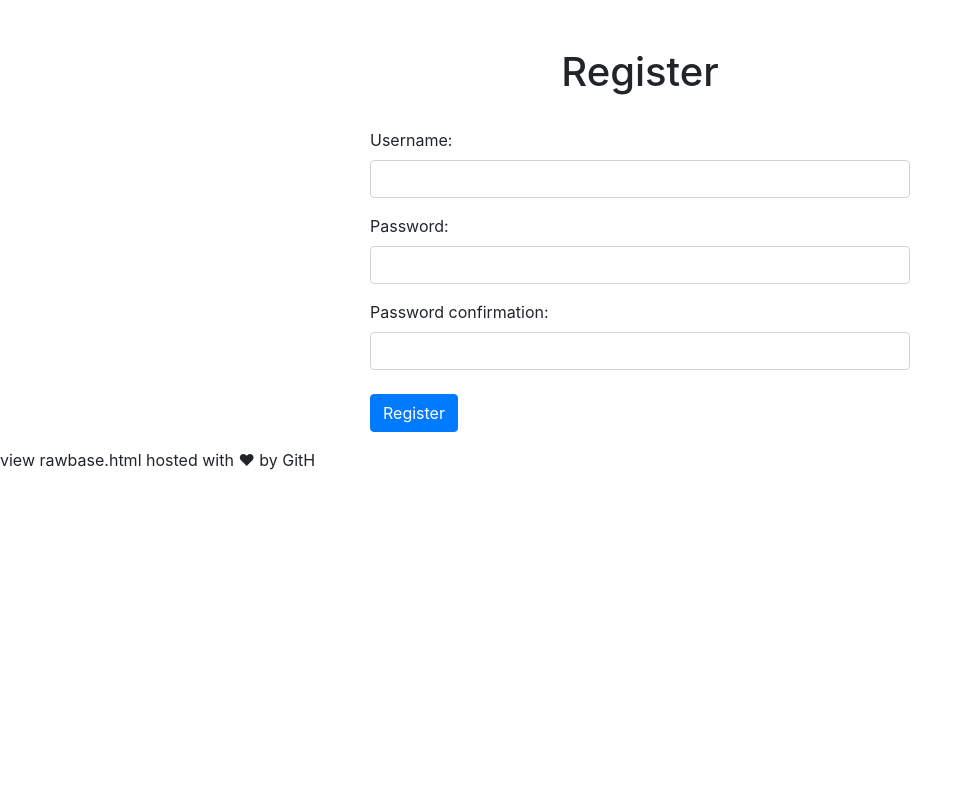
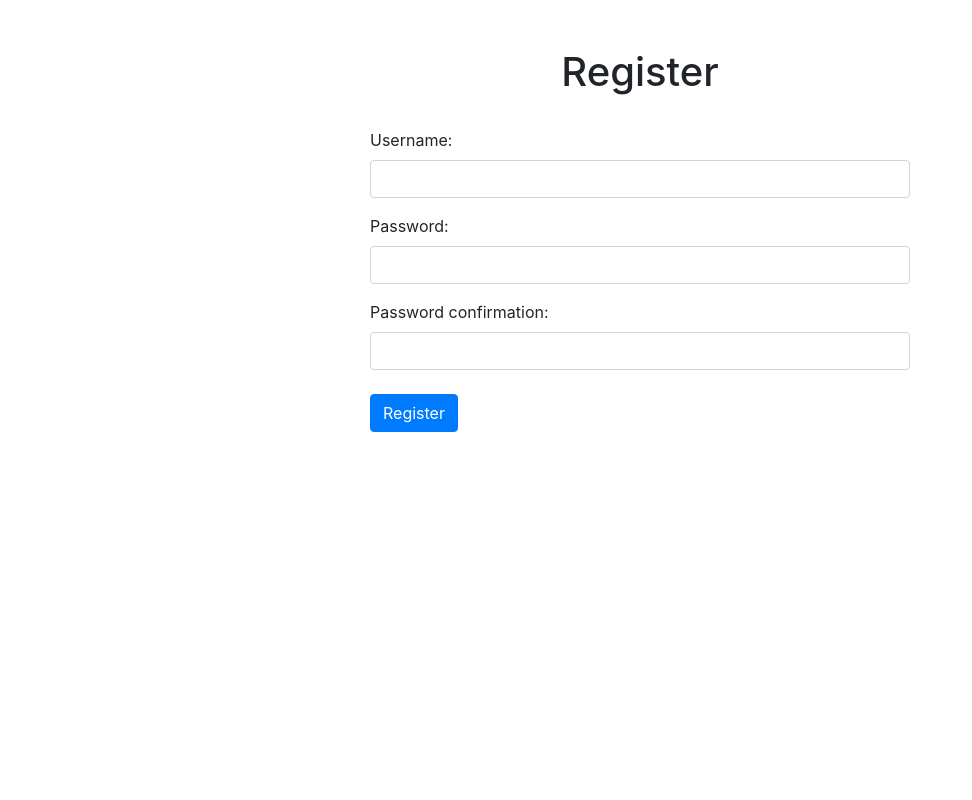
Before and after one commit to Kartikey-Kabdwal/practice-cfg, a Django app: page /register/ in a window 1280 px wide. Shown: the whole page, without its empty margins (0-972 px from the left). Run offline with Django 4.2, Linux system fonts and the light colour scheme; some libraries are stand-ins or nearby versions.

Commit message:
Home n Index

```diff
--- a/myapp/templates/registration/base.html
+++ b/myapp/templates/registration/base.html
@@ -29,4 +29,3 @@
 </body>
 
 </html>
-view rawbase.html hosted with ❤ by GitH
```
